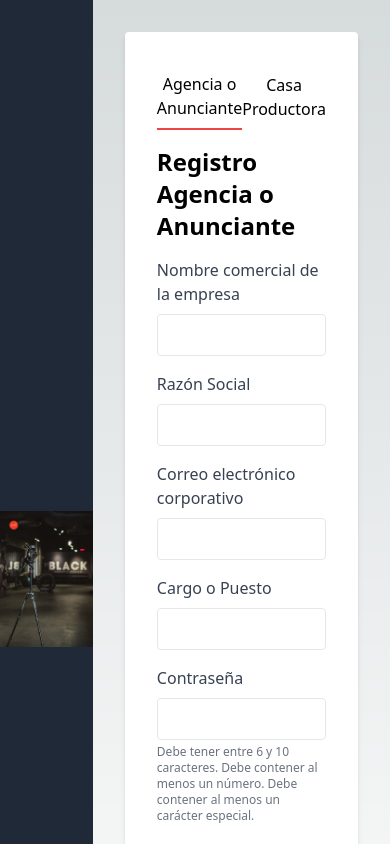
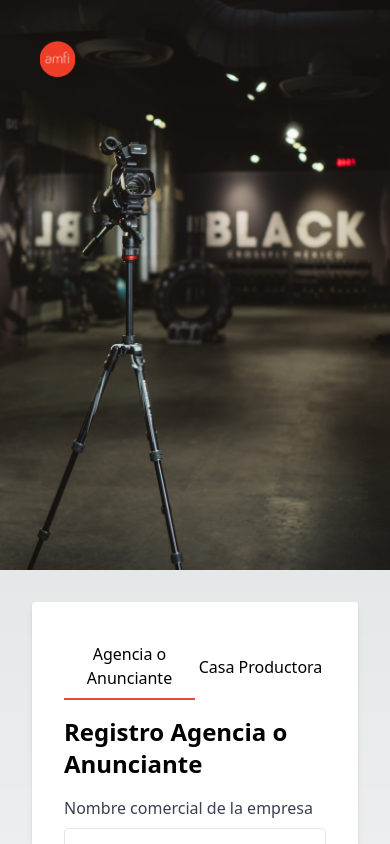
Before and after one commit to ialbertocamilo/amfi_frontend, a Next.js app: page /register in a window 390 px wide. Shown: the top 844 px of the page. Built offline with nearby package versions, Linux system fonts and the light colour scheme.

Commit message:
registro responsivo

```diff
--- a/src/pages/register.tsx
+++ b/src/pages/register.tsx
@@ -88,7 +88,7 @@
     };
 
     return (
-        <div className="min-h-screen flex">
+        <div className="flex flex-col md:flex-row">
             <div className="flex-1 flex items-center justify-center bg-gray-800">
                 <img src="/camera-setup.png" alt="Camera setup" className="w-full max-h-screen object-cover" />
             </div>
```
